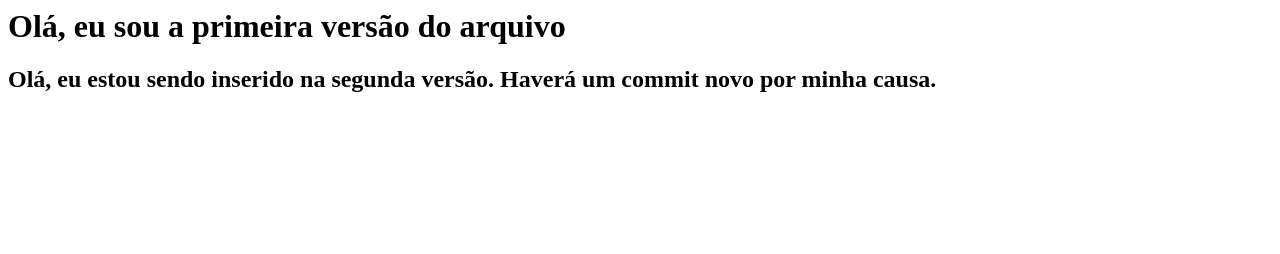
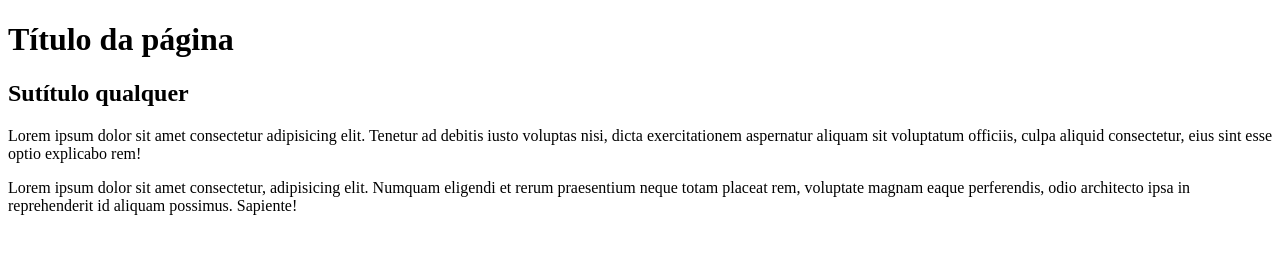
Before and after one commit to CarlaMachadoM/minhapasta, a plain HTML site: page index.html in a window 1280 px wide. Drawn offline with Linux system fonts and the light colour scheme.

Commit message:
alterei o código inteiro usand html e lorem

```diff
--- a/index.html
+++ b/index.html
@@ -1,3 +1,17 @@
-<h1> Olá, eu sou a primeira versão do arquivo</h1>
+<!DOCTYPE html>
+<html lang="en">
+<head>
+    <meta charset="UTF-8">
+    <meta name="viewport" content="width=device-width, initial-scale=1.0">
+    <title>Minha Página</title>
+</head>
+<body>
+    <h1>Título da página</h1>
+    <h2>Sutítulo qualquer</h2>
 
-<h2> Olá, eu estou sendo inserido na segunda versão. Haverá um commit novo por minha causa.</h2>
+    <p>Lorem ipsum dolor sit amet consectetur adipisicing elit. Tenetur ad debitis iusto voluptas nisi, dicta exercitationem aspernatur aliquam sit voluptatum officiis, culpa aliquid consectetur, eius sint esse optio explicabo rem!
+    </p>
+    <p>Lorem ipsum dolor sit amet consectetur, adipisicing elit. Numquam eligendi et rerum praesentium neque totam placeat rem, voluptate magnam eaque perferendis, odio architecto ipsa in reprehenderit id aliquam possimus. Sapiente!</p>
+
+</body>
+</html>
```
